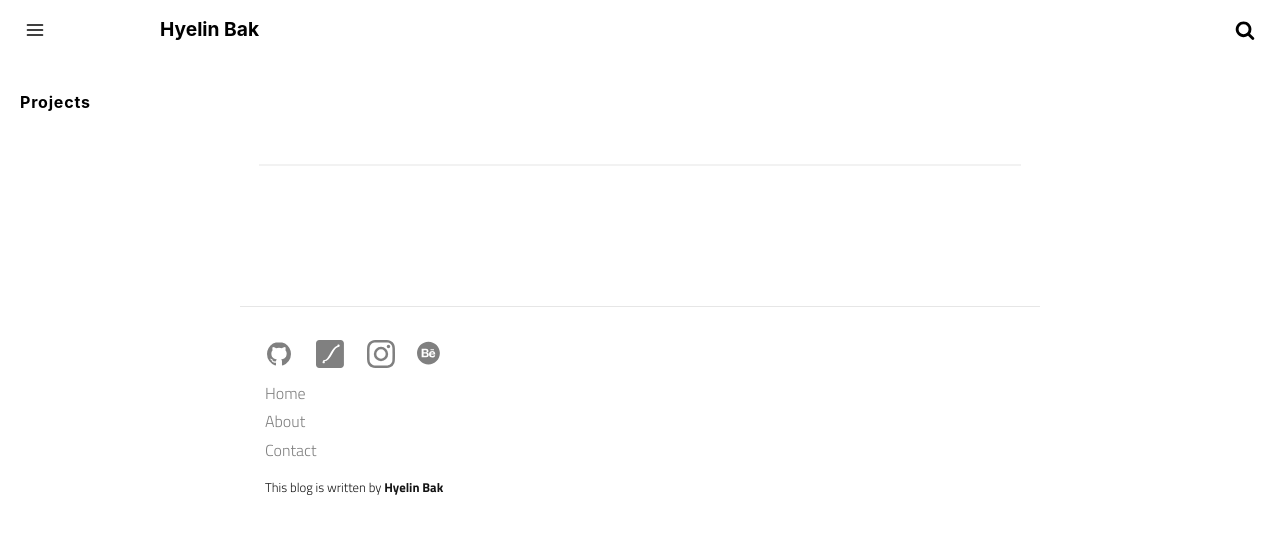
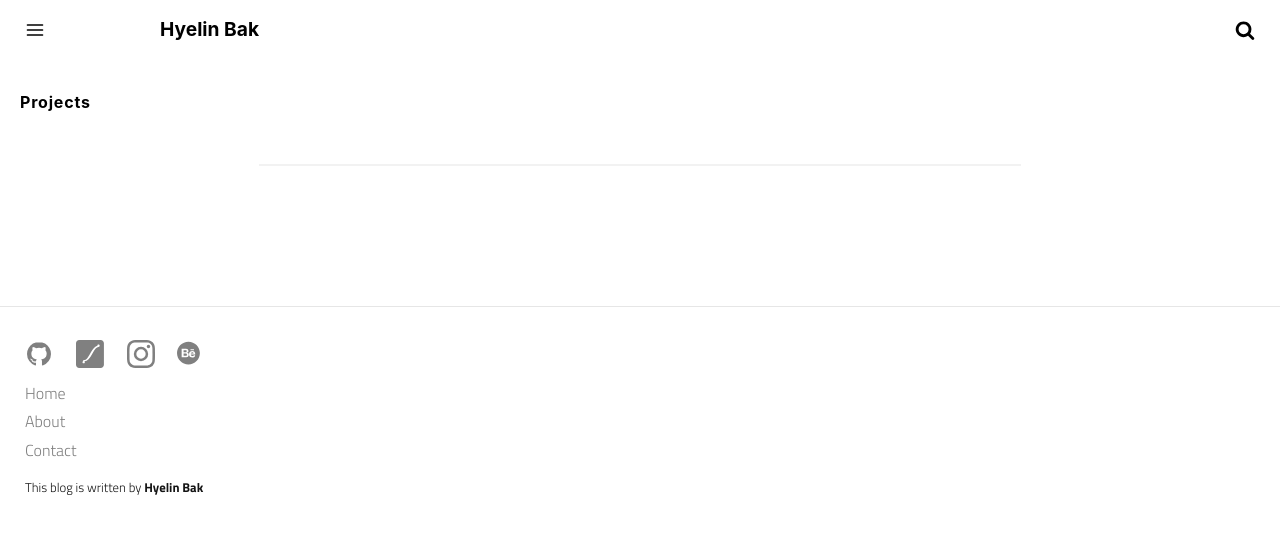
Before and after one commit to crazyjamy/crazyjamy.github.io, a Jekyll site: the page built from projects.md, in a window 1280 px wide. Shown: the top 534 px of the page. Built offline with Jekyll 4.4.1, drawn with Linux system fonts in a browser that asks for light colours.

Commit message:
Update main.css

```diff
--- a/assets/css/main.css
+++ b/assets/css/main.css
@@ -770,7 +770,7 @@ pre code::after{
   margin:0 0 1.875rem;font-size:1.875rem
 }
 footer{
-  width:auto;max-width:50rem;float:none;display:block;margin-right:auto;margin-left:auto;padding-left:0;padding-right:0;border-top:1px solid #e6e6e6;background:#fff;padding:1.25rem 1.563rem;margin-top:3.125rem;margin-bottom:2.5rem;font-family:'Titillium Web','Helvetica Neue',Helvetica,sans-serif;font-weight:300;font-style:normal;
+  width:auto;float:none;display:block;;padding-left:10rem;padding-right:0;border-top:1px solid #e6e6e6;background:#fff;padding:1.25rem 1.563rem;margin-top:3.125rem;margin-bottom:2.5rem;font-family:'Titillium Web','Helvetica Neue',Helvetica,sans-serif;font-weight:300;font-style:normal;
 }
 footer::after{
   content:'';display:table;clear:both
```
